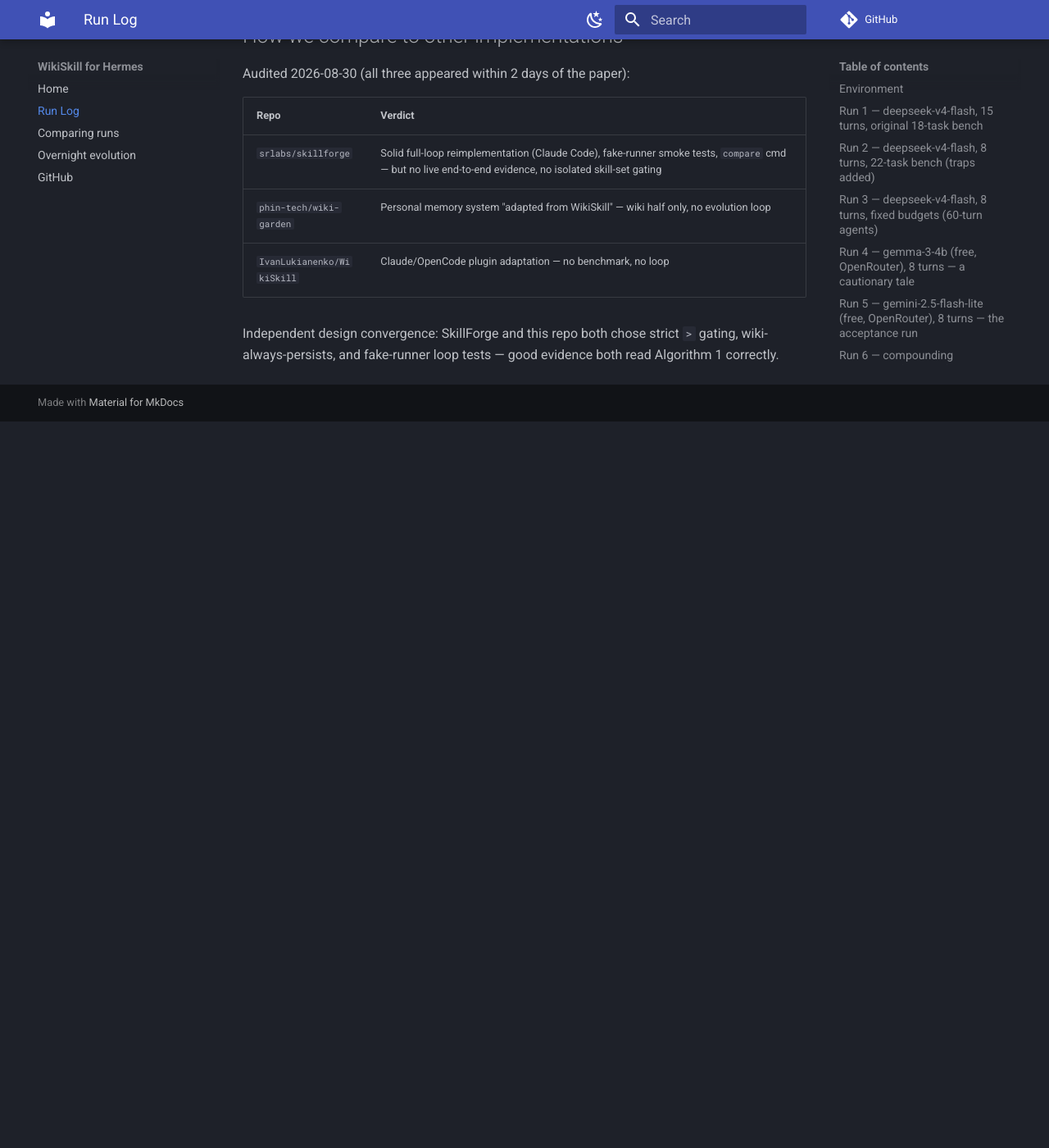
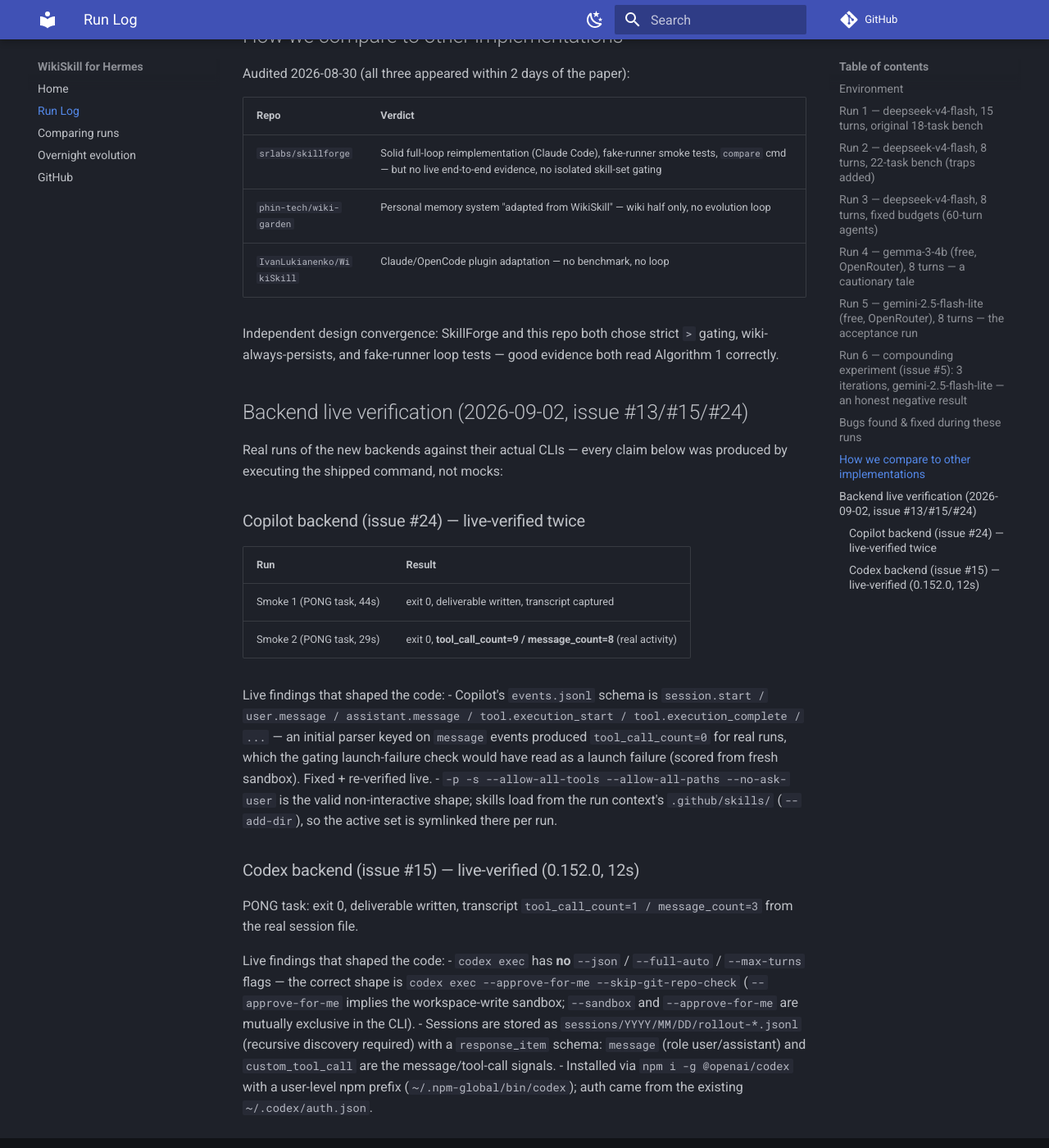
Before and after one commit to ashutoshsinghpr7/wikiskill, an MkDocs documentation site: the page built from docs/RUNS.md, in a window 1280 px wide and 1400 px high, scrolled down 5063 px. Shown: the whole window at 82% size. Built offline with MkDocs 1.6.1 and Material for MkDocs 9.7.7, drawn with Linux system fonts in a browser that asks for light colours; comment, search, counter and statistics services are not loaded; before the commit the page ends 5577 px from its top, so only the background shows below that.

Commit message:
fix(backends): live-run findings for codex + copilot; docs/RUNS.md backend live verification
Codex (0.152.0 live): correct command is 'codex exec --approve-for-me
--skip-git-repo-check' — no --json/--full-auto/--max-turns exist, and
--sandbox conflicts with --approve-for-me. Sessions nest under
YYYY/MM/DD/ (recursive glob) with a response_item schema (message roles
user/assistant + custom_tool_call). Verified live: PONG task, exit 0,
tool_call_count=1/message_count=3.

Copilot (1.0.82 live, second verification): events.jsonl schema is
user.message/assistant.message/tool.execution_start — re-verified header
tool_call_count=9/message_count=8 on a real run after the parser fix.

docs/RUNS.md: new 'Backend live verification' section documenting both
real runs and the live findings.

```diff
--- a/docs/RUNS.md
+++ b/docs/RUNS.md
@@ -168,3 +168,41 @@
 Independent design convergence: SkillForge and this repo both chose strict
 `>` gating, wiki-always-persists, and fake-runner loop tests — good evidence
 both read Algorithm 1 correctly.
+
+## Backend live verification (2026-09-02, issue #13/#15/#24)
+
+Real runs of the new backends against their actual CLIs — every claim below
+was produced by executing the shipped command, not mocks:
+
+### Copilot backend (issue #24) — live-verified twice
+
+| Run | Result |
+|---|---|
+| Smoke 1 (PONG task, 44s) | exit 0, deliverable written, transcript captured |
+| Smoke 2 (PONG task, 29s) | exit 0, **tool_call_count=9 / message_count=8** (real activity) |
+
+Live findings that shaped the code:
+- Copilot's `events.jsonl` schema is `session.start / user.message /
+  assistant.message / tool.execution_start / tool.execution_complete / ...`
+  — an initial parser keyed on `message` events produced `tool_call_count=0`
+  for real runs, which the gating launch-failure check would have read as a
+  launch failure (scored from fresh sandbox). Fixed + re-verified live.
+- `-p -s --allow-all-tools --allow-all-paths --no-ask-user` is the valid
+  non-interactive shape; skills load from the run context's `.github/skills/`
+  (`--add-dir`), so the active set is symlinked there per run.
+
+### Codex backend (issue #15) — live-verified (0.152.0, 12s)
+
+PONG task: exit 0, deliverable written, transcript
+`tool_call_count=1 / message_count=3` from the real session file.
+
+Live findings that shaped the code:
+- `codex exec` has **no** `--json` / `--full-auto` / `--max-turns` flags —
+  the correct shape is `codex exec --approve-for-me --skip-git-repo-check`
+  (`--approve-for-me` implies the workspace-write sandbox; `--sandbox` and
+  `--approve-for-me` are mutually exclusive in the CLI).
+- Sessions are stored as `sessions/YYYY/MM/DD/rollout-*.jsonl` (recursive
+  discovery required) with a `response_item` schema: `message` (role
+  user/assistant) and `custom_tool_call` are the message/tool-call signals.
+- Installed via `npm i -g @openai/codex` with a user-level npm prefix
+  (`~/.npm-global/bin/codex`); auth came from the existing `~/.codex/auth.json`.
```
Also changed, not shown: 2 other files.
